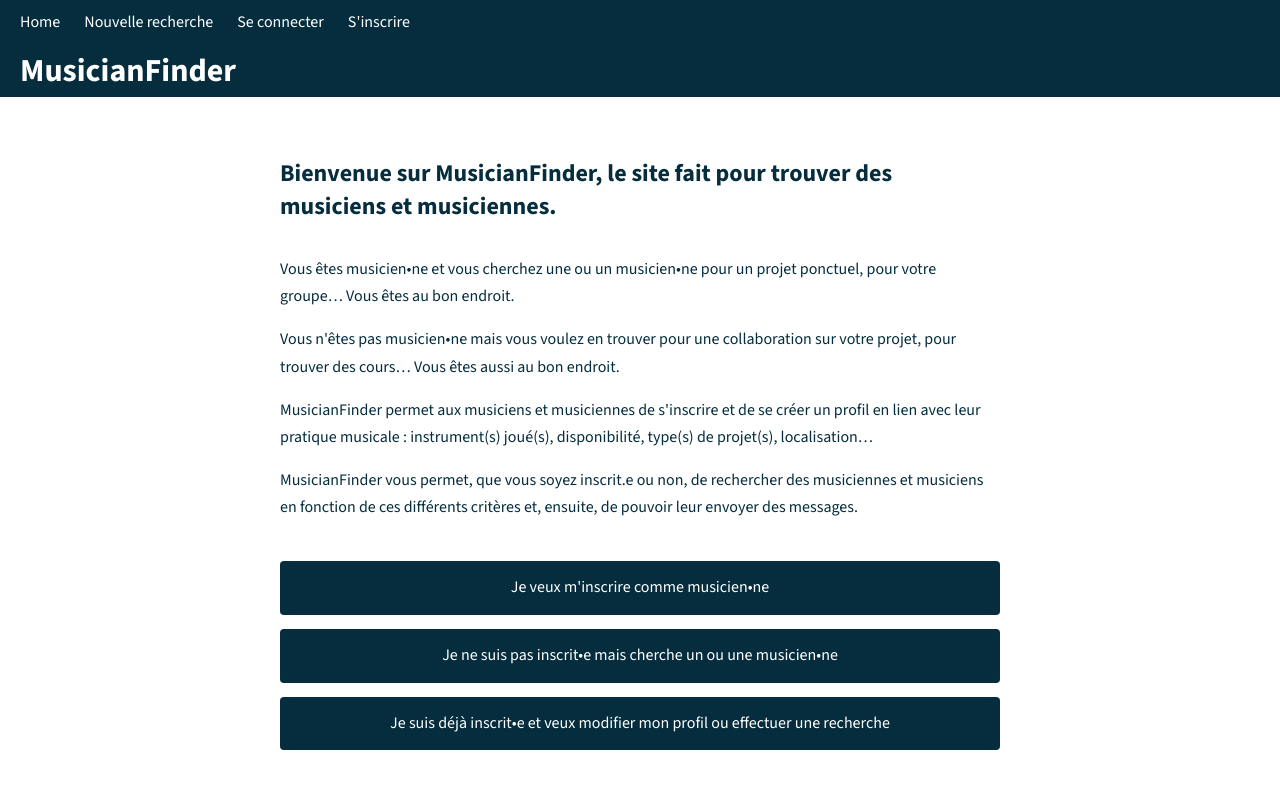
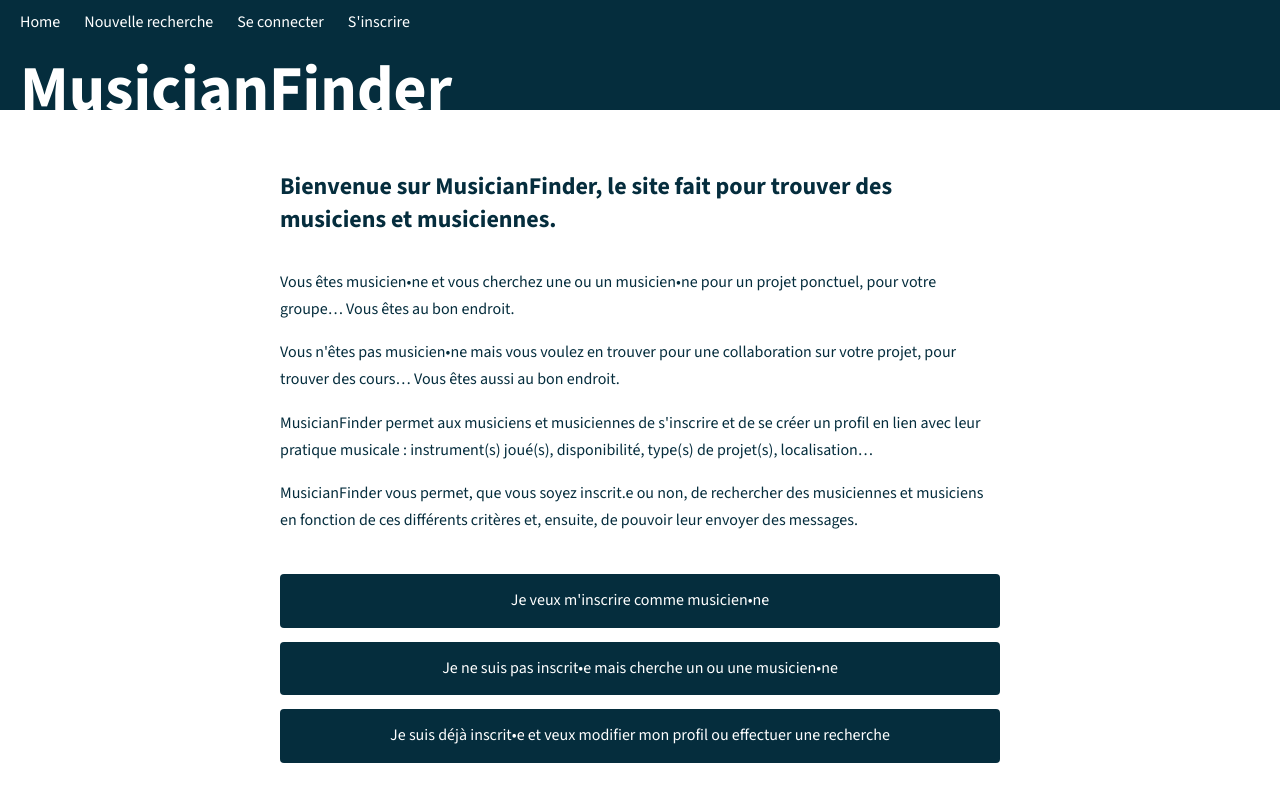
Before and after one commit to RaphRastelli/MusicFinder_Front, a React (Vite) app: page / in a window 1280 px wide. Shown: the top 802 px of the page. Built offline with nearby package versions, Linux system fonts and the light colour scheme.

Commit message:
Fix design CSS Header

```diff
--- a/src/UI/Header/Header.module.css
+++ b/src/UI/Header/Header.module.css
@@ -1,14 +1,26 @@
 .headstyle {
   display: flex;
   flex-direction: row;
-  align-items: baseline;
+  align-items: flex-end;
   font-family: var(--font-main);
   color: var(--color-bg);
   background-color: var(--color-text);
-  padding: 0px 20px 0px 20px;
+  padding: 0px 20px 0 20px;
+  overflow: hidden;
 }
 
-.headstyle a {
-  color: inherit;
-  text-decoration: none;
+.headstyle h1 {
+  margin: 0 !important;
+  padding: 0 !important;
+  font-size: 2rem !important;
+  line-height: 1 !important;
 }
+
+.headstyle h1 a {
+  display: block !important;
+  font-size: 4rem !important;
+  line-height: 1 !important;
+  color: var(--color-bg) !important;
+  text-decoration: none !important;
+  transform: translateY(12px); /* pousse le texte vers le bas — ajustez la valeur */
+}
```
